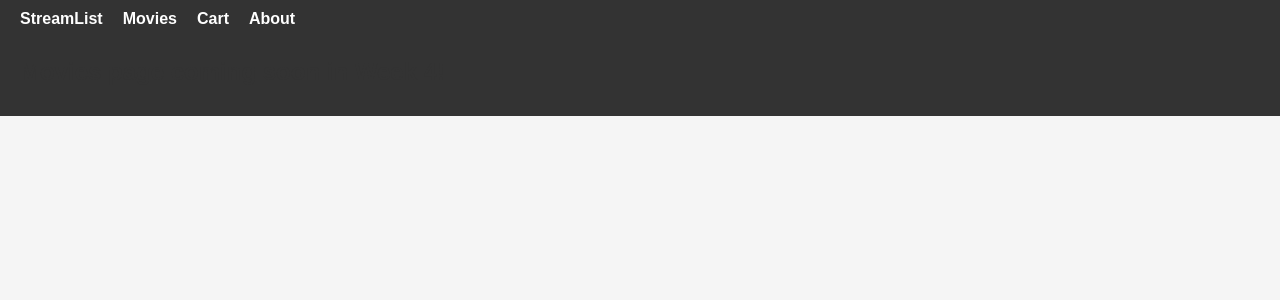
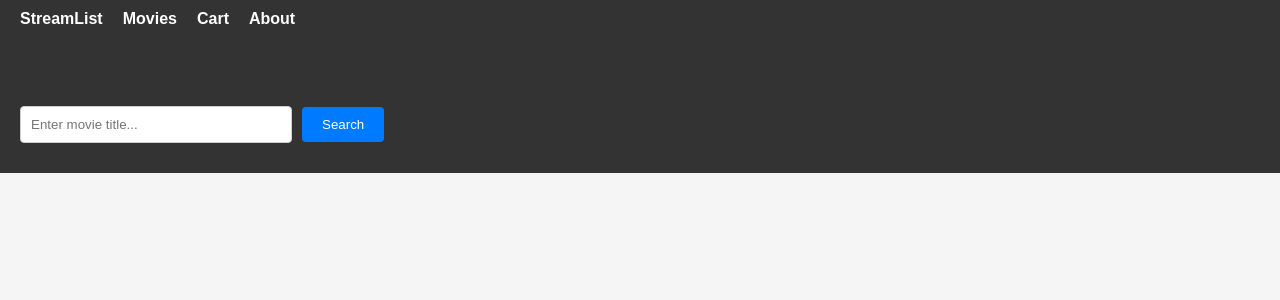
Before and after one commit to RashonG/streamlist, a React (Create React App) app: page /movies in a window 1280 px wide. Shown: the top 300 px of the page. Built offline with nearby package versions, Linux system fonts and the light colour scheme.

Commit message:
Integrated TMDB API, added local storage, updated Movies page and styling

```diff
--- a/src/App.css
+++ b/src/App.css
@@ -50,3 +50,24 @@ button {
 button:hover {
   background-color: #0056b3;
 }
+.movie-results {
+  color: white;
+  background-color: transparent;
+  margin-top: 20px;
+}
+
+.movie-results h3 {
+  font-size: 24px;
+  margin-bottom: 10px;
+}
+
+.movie-results p {
+  font-size: 16px;
+  line-height: 1.5;
+}
+.movie-results div:hover {
+  background-color: rgba(255, 255, 255, 0.1);
+  border-radius: 8px;
+  transition: background-color 0.3s ease;
+  padding: 10px;
+}
--- a/src/components/Movies.js
+++ b/src/components/Movies.js
@@ -1,7 +1,53 @@
-import React from "react";
+import React, { useState, useEffect } from "react";
 
-function Movies() {
-  return <h2>Movies page coming soon in Week 4!</h2>;
-}
+const Movies = () => {
+  const [query, setQuery] = useState("");
+  const [movies, setMovies] = useState([]);
+
+  useEffect(() => {
+    const savedMovies = localStorage.getItem('savedMovies');
+    if (savedMovies) {
+      setMovies(JSON.parse(savedMovies));
+    }
+  }, []);
+
+  const searchMovies = async () => {
+    const apiKey = "3b76dbb098784ee673e0e105db48c278";
+    const url = `https://api.themoviedb.org/3/search/movie?api_key=${apiKey}&query=${query}`;
+
+    try {
+      const response = await fetch(url);
+      const data = await response.json();
+      setMovies(data.results);
+      localStorage.setItem('savedMovies', JSON.stringify(data.results));
+
+    } catch (error) {
+      console.error("Error fetching data: ", error);
+    }
+  };
+
+  return (
+    <div className="movies-container">
+      <h2>Search for a Movie</h2>
+      <input
+        type="text"
+        placeholder="Enter movie title..."
+        value={query}
+        onChange={(e) => setQuery(e.target.value)}
+      />
+      <button onClick={searchMovies}>Search</button>
+
+      <div className="movie-results">
+        {movies.map((movie) => (
+          <div key={movie.id}>
+            <h3>{movie.title}</h3>
+            <p>Release Date: {movie.release_date}</p>
+            <p>Overview: {movie.overview}</p>
+          </div>
+        ))}
+      </div>
+    </div>
+  );
+};
 
 export default Movies;
```
